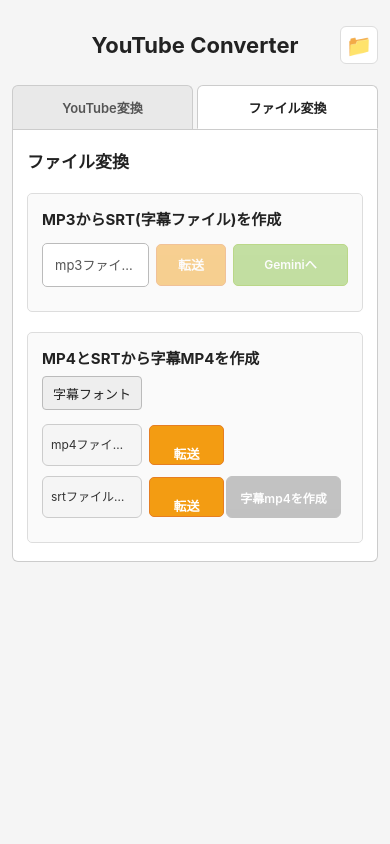
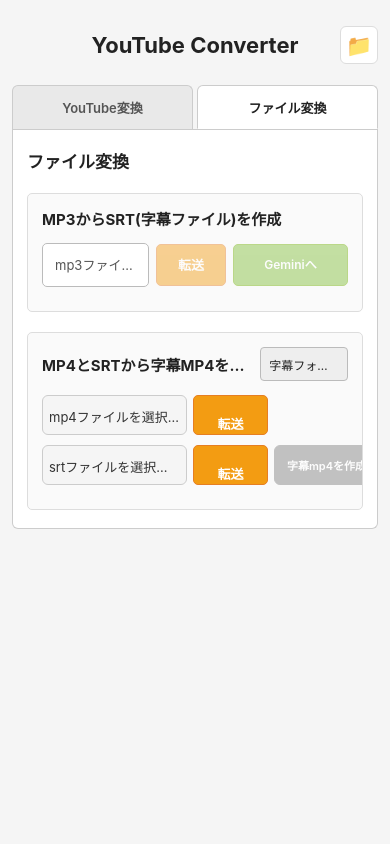
Before and after one commit to sasakiwrkspace-creator/y2conv, a Flask app: page / in a window 390 px wide, after a click on "ファイル変換". Run offline with Flask 3, Linux system fonts and the light colour scheme; parts of the project's set-up code (start-up, migrations or seed data) failed here and were passed over.

Commit message:
Update style.css

```diff
--- a/static/style.css
+++ b/static/style.css
@@ -31,6 +31,8 @@
 
     background: #f5f5f5;
     color: #222;
+
+    overflow-x: hidden;
 }
 
 body {
@@ -184,10 +186,8 @@
 
 .tab-content {
     width: 100%;
-    max-width: 100%;
-    min-width: 0;
-
-    margin: 0;
+    min-width: 0;
+
     padding: 25px;
 
     border: 1px solid #ccc;
@@ -195,8 +195,6 @@
     border-radius: 0 0 6px 6px;
 
     background: #fff;
-
-    overflow: hidden;
 }
 
 .tab-content[hidden] {
@@ -473,7 +469,6 @@
 
 .file-conversion-section {
     width: 100%;
-    max-width: 100%;
     min-width: 0;
 
     margin-top: 20px;
@@ -498,7 +493,6 @@
 
 .file-conversion-title {
     width: 100%;
-    max-width: 100%;
     min-width: 0;
 
     margin-bottom: 14px;
@@ -516,24 +510,38 @@
 
 .subtitle-title-row {
     display: flex;
+
     align-items: center;
-    justify-content: space-between;
-
-    width: 100%;
-    max-width: 100%;
-    min-width: 0;
-
-    flex-wrap: wrap;
-    gap: 10px;
+
+    /*
+     * justify-content: space-between を使用しない。
+     * これにより、空きスペースがあっても
+     * フォントボタンが下段へ移動しにくくなる。
+     */
+    justify-content: flex-start;
+
+    flex-wrap: nowrap;
+
+    width: 100%;
+    min-width: 0;
+
+    gap: 12px;
 }
 
 .subtitle-title-row > span {
-    min-width: 0;
+    flex: 1 1 auto;
+
+    min-width: 0;
+
+    white-space: nowrap;
+    overflow: hidden;
+    text-overflow: ellipsis;
 }
 
 .subtitle-font-button {
-    flex: 0 0 auto;
-
+    flex: 0 1 auto;
+
+    min-width: 0;
     max-width: 100%;
 
     min-height: 34px;
@@ -552,6 +560,9 @@
     font-size: 13px;
 
     white-space: nowrap;
+
+    overflow: hidden;
+    text-overflow: ellipsis;
 }
 
 .subtitle-font-button:hover {
@@ -714,8 +721,7 @@
     display: block;
 
     width: 80px;
-    min-width: 0;
-    max-width: 100%;
+    min-width: 80px;
 
     height: 44px;
 
@@ -811,54 +816,39 @@
 
 
 /* =========================================
-   字幕MP4用ファイル選択
+   下段 MP4 / SRT ファイル選択
 ========================================= */
 
 .subtitle-file-row {
     display: grid;
 
     grid-template-columns:
-        minmax(0, 220px)
-        100px
+        minmax(0, 1fr)
+        80px
         minmax(0, 1fr)
         130px;
 
     align-items: center;
 
     width: 100%;
-    max-width: 100%;
-    min-width: 0;
-
-    gap: 12px;
+    min-width: 0;
+
+    gap: 10px;
 
     margin-bottom: 10px;
 }
 
-.subtitle-file-row > * {
-    min-width: 0;
-    max-width: 100%;
-}
-
-
-/* =========================================
-   字幕MP4用 file input
-========================================= */
-
-.subtitle-file-row .hidden-file-input {
-    display: none;
-}
-
-
-/* =========================================
-   MP4 / SRT ファイル選択ボタン
-========================================= */
+.subtitle-file-row:last-of-type {
+    margin-bottom: 0;
+}
 
 .subtitle-file-browse-button {
-    width: 100%;
-    min-width: 0;
-    max-width: 100%;
-
-    height: 42px;
+    display: block;
+
+    width: 100%;
+    min-width: 0;
+
+    height: 44px;
 
     padding: 8px 12px;
 
@@ -888,54 +877,25 @@
 .subtitle-file-browse-button:disabled {
     background: #aaa;
     color: #fff;
-
     cursor: not-allowed;
 }
 
-
-/* =========================================
-   転送ボタン
-========================================= */
-
 .subtitle-file-upload-button {
-    width: 100%;
-    min-width: 0;
-    max-width: 100%;
-
-    height: 42px;
-
-    padding: 8px 12px;
-
-    border: none;
-    border-radius: 6px;
-
-    background: #f39c12;
-    color: #fff;
-
-    font-family: inherit;
-    font-size: 15px;
-
-    cursor: pointer;
-}
-
-.subtitle-file-upload-button:hover:not(:disabled) {
-    background: #e67e22;
-}
-
-.subtitle-file-upload-button:disabled {
-    background: #aaa;
-    cursor: not-allowed;
-}
-
-
-/* =========================================
-   字幕MP4作成ボタン
-========================================= */
+    width: 80px;
+    min-width: 80px;
+
+    height: 44px;
+
+    padding: 0 10px;
+
+    line-height: 42px;
+}
 
 .subtitle-file-create-button {
-    width: 100%;
-    min-width: 0;
-    max-width: 100%;
+    display: block;
+
+    width: 130px;
+    min-width: 130px;
 
     height: 44px;
 
@@ -996,12 +951,12 @@
 
 .subtitle-download-area {
     display: flex;
+
     flex-direction: column;
 
     gap: 8px;
 
     width: 100%;
-    max-width: 100%;
     min-width: 0;
 
     margin-top: 10px;
@@ -1062,7 +1015,6 @@
 
 .common-result-area {
     width: 100%;
-    max-width: 100%;
     min-width: 0;
 
     margin-top: 20px;
@@ -1075,7 +1027,7 @@
 
 .conversion-status-area {
     width: 100%;
-    max-width: 100%;
+    min-width: 0;
 
     min-height: 20px;
 
@@ -1085,8 +1037,6 @@
 
     font-size: 14px;
     line-height: 1.6;
-
-    overflow-wrap: anywhere;
 }
 
 
@@ -1096,12 +1046,12 @@
 
 .download-area {
     display: flex;
+
     flex-direction: column;
 
     gap: 8px;
 
     width: 100%;
-    max-width: 100%;
     min-width: 0;
 }
 
@@ -1767,21 +1686,18 @@
 
     .container {
         width: 100%;
-        max-width: 900px;
+        max-width: 100%;
 
         padding: 20px 12px 40px;
     }
 
-
-    /* -----------------------------------------
-       ヘッダー
-    ----------------------------------------- */
 
     .converter-header {
         min-height: 50px;
         margin-bottom: 15px;
     }
 
+
     .converter-header h1 {
         max-width: 100%;
 
@@ -1814,83 +1727,70 @@
     }
 
 
-    /* -----------------------------------------
-       タブ内容
-    ----------------------------------------- */
-
     .tab-content {
         width: 100%;
-        max-width: 100%;
+        min-width: 0;
 
         padding: 18px 14px;
     }
 
-
-    /* -----------------------------------------
-       URL
-    ----------------------------------------- */
 
     .url-row {
         flex-direction: column;
         align-items: stretch;
     }
 
+
     .url-input {
         width: 100%;
-        max-width: 100%;
-
         flex: none;
     }
+
 
     .url-row .execute-button {
         width: 100%;
-        max-width: 100%;
-    }
-
-
-    /* -----------------------------------------
-       時間指定
-    ----------------------------------------- */
+    }
+
 
     .time-area {
         padding: 13px;
     }
 
+
     .time-input-row {
         gap: 8px;
     }
 
+
     .time-group {
         gap: 3px;
     }
+
 
     .time-input {
         width: 42px;
         height: 36px;
     }
 
+
     .time-unit {
+        font-size: 12px;
         margin-right: 1px;
-
-        font-size: 12px;
-    }
+    }
+
 
     .time-separator {
         font-size: 16px;
     }
 
 
-    /* -----------------------------------------
-       出力形式
-    ----------------------------------------- */
-
     .output-format-group {
         gap: 6px;
     }
 
+
     .output-format-option {
         padding: 5px 8px;
-
         font-size: 13px;
     }
 
@@ -1901,14 +1801,18 @@
 
     .file-conversion-section {
         width: 100%;
-        max-width: 100%;
+        min-width: 0;
 
         padding: 14px;
     }
+
 
     .file-select-row,
     .subtitle-action-row {
         display: grid;
+
+        width: 100%;
+        min-width: 0;
 
         grid-template-columns:
             minmax(0, 1fr)
@@ -1956,52 +1856,48 @@
         grid-template-columns:
             minmax(0, 1fr)
             70px
-            0
-            115px !important;
-
-        gap: 7px !important;
-    }
-
-    .subtitle-file-row > .subtitle-file-spacer {
-        display: none;
-    }
+            minmax(0, 1fr)
+            115px;
+
+        gap: 7px;
+    }
+
+
+    .subtitle-file-upload-button {
+        width: 70px;
+        min-width: 70px;
+
+        height: 42px;
+
+        padding: 0 5px;
+
+        font-size: 13px;
+        line-height: 40px;
+    }
+
 
     .subtitle-file-browse-button {
-        width: 100% !important;
-        min-width: 0 !important;
-        max-width: 100%;
-
-        height: 42px !important;
-
-        padding: 7px 8px !important;
-
-        font-size: 12px !important;
+        width: 100%;
+        min-width: 0;
+
+        height: 42px;
+
+        padding: 7px 8px;
+
+        font-size: 12px;
         line-height: 26px;
     }
 
-    .subtitle-file-upload-button {
-        width: 70px !important;
-        min-width: 70px !important;
-        max-width: 70px;
-
-        height: 42px !important;
-
-        padding: 0 5px !important;
-
-        font-size: 13px !important;
-        line-height: 40px;
-    }
 
     .subtitle-file-create-button {
-        width: 115px !important;
-        min-width: 115px !important;
-        max-width: 115px;
-
-        height: 42px !important;
-
-        padding: 0 5px !important;
-
-        font-size: 12px !important;
+        width: 115px;
+        min-width: 115px;
+
+        height: 42px;
+
+        padding: 0 6px;
+
+        font-size: 12px;
     }
 
 
@@ -2012,29 +1908,74 @@
     .upload-button {
         width: 70px;
         min-width: 70px;
-        max-width: 70px;
 
         height: 42px;
 
         padding: 0 5px;
 
         font-size: 13px;
-
         line-height: 40px;
     }
+
 
     .subtitle-action-row .execute-button {
         width: 115px;
         min-width: 115px;
-        max-width: 115px;
 
         height: 42px;
 
         padding: 0 5px;
 
         font-size: 12px;
-
         line-height: 40px;
+    }
+
+
+    /* =====================================
+       字幕タイトル + フォントボタン
+
+       ここは「縦並び」にしない。
+       空きスペースがある限り同じ行にする。
+    ====================================== */
+
+    .subtitle-title-row {
+        display: flex;
+
+        align-items: center;
+        justify-content: flex-start;
+
+        flex-wrap: nowrap;
+
+        width: 100%;
+        min-width: 0;
+
+        gap: 8px;
+    }
+
+
+    .subtitle-title-row > span {
+        flex: 1 1 auto;
+
+        min-width: 0;
+
+        white-space: nowrap;
+        overflow: hidden;
+        text-overflow: ellipsis;
+    }
+
+
+    .subtitle-title-row .subtitle-font-button {
+        flex: 0 1 auto;
+
+        width: auto;
+        min-width: 0;
+        max-width: 45%;
+
+        flex-shrink: 1;
+
+        padding: 5px 8px;
+
+        font-size: 12px;
     }
 
 
@@ -2050,25 +1991,7 @@
         padding: 0 12px;
 
         font-size: 13px;
-
         line-height: 40px;
-    }
-
-
-    /* =====================================
-       フォント設定
-    ====================================== */
-
-    .subtitle-title-row {
-        align-items: flex-start;
-
-        flex-direction: column;
-
-        gap: 8px;
-    }
-
-    .subtitle-font-button {
-        max-width: 100%;
     }
 
 
```
Also changed, not shown: other parts of static/style.css (+144 -167 lines).
